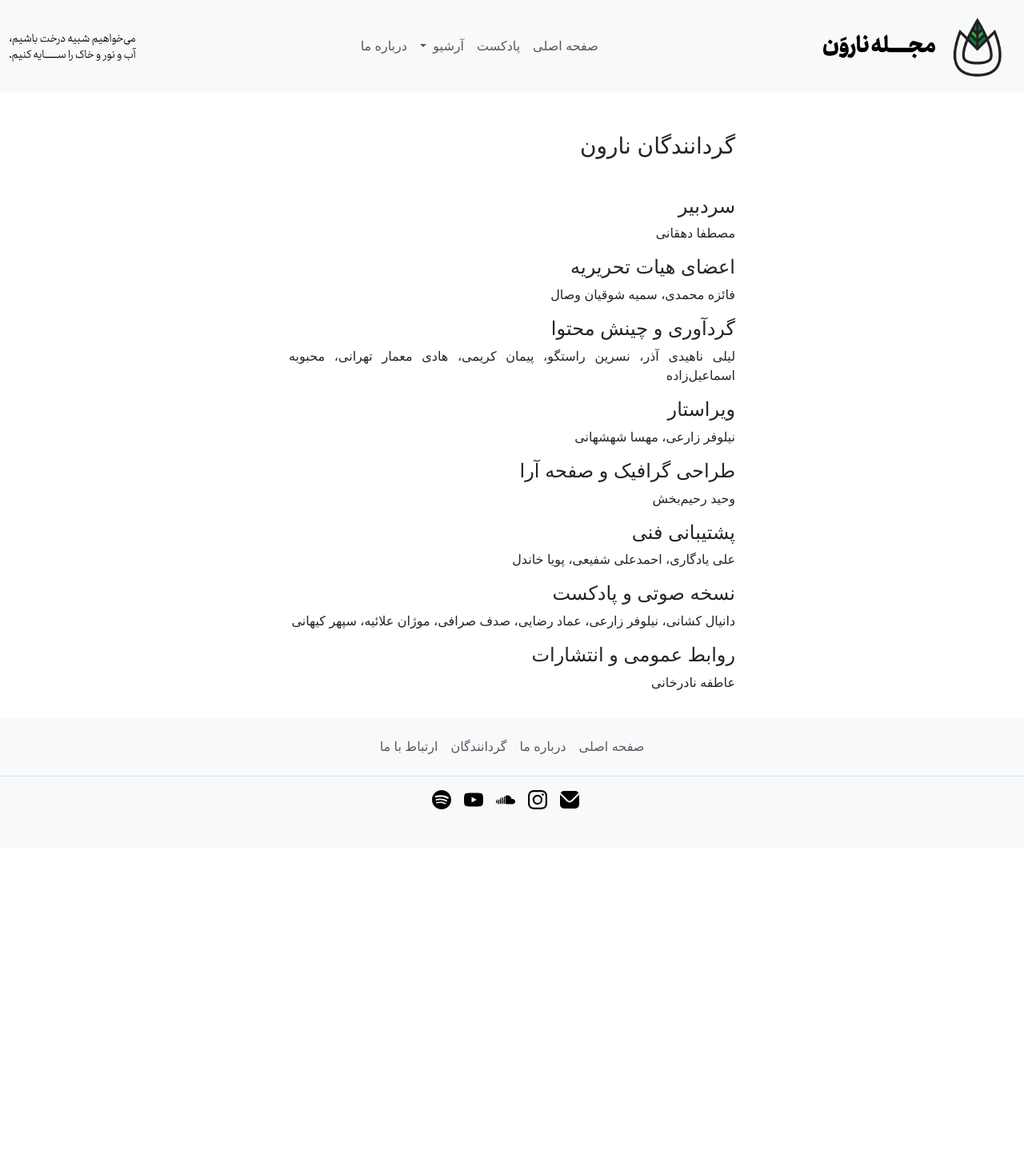
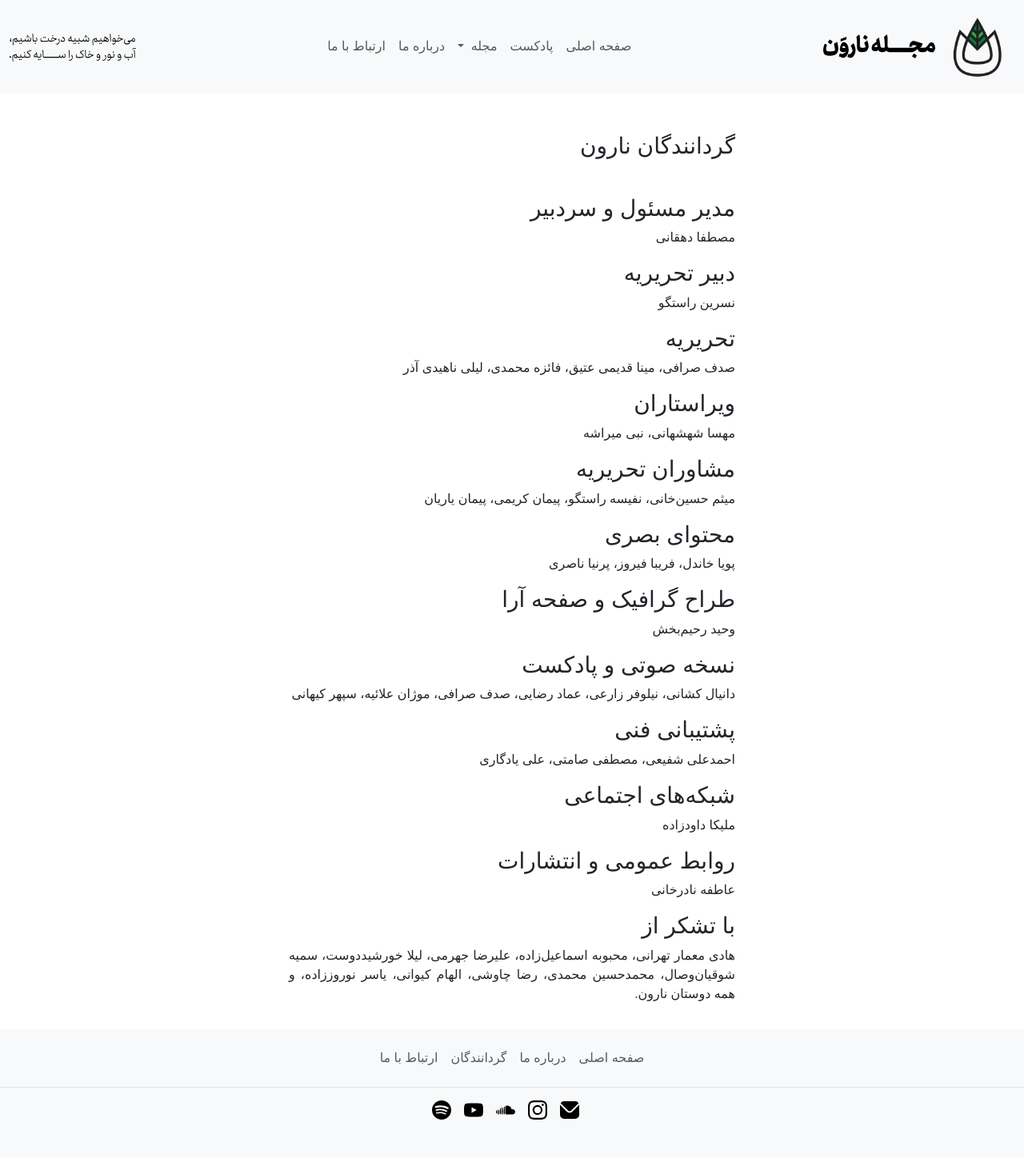
Before and after one commit to NaarvanMag/naarvanmag.github.io, a Jekyll site: the page built from pages/staff.markdown, in a window 1280 px wide. Shown: the whole page at 80% size. Built offline with Jekyll 4.4.1, drawn with Linux system fonts in a browser that asks for light colours; nearby versions of some CDN libraries; a style sheet for code colours, icons or effects is not loaded; before the commit the page ends 1060 px from its top, so only the background shows below that.

Commit message:
add staff, writers, podcast description

```diff
--- a/_layouts/default.html
+++ b/_layouts/default.html
@@ -11,7 +11,8 @@
     <link rel="stylesheet"
         href="https://cdn.jsdelivr.net/npm/bootstrap@5.3.2/dist/css/bootstrap.rtl.min.css"
         integrity="sha384-nU14brUcp6StFntEOOEBvcJm4huWjB0OcIeQ3fltAfSmuZFrkAif0T+UtNGlKKQv"
-        crossorigin="anonymous" />
+        crossorigin="anonymous"
+    />
 
     <link rel="stylesheet" type="text/css"
         href="https://cdn.jsdelivr.net/gh/rastikerdar/vazirmatn@v33.003/Vazirmatn-font-face.css" />
@@ -68,14 +69,18 @@
                     </li>
                     <li class="nav-item dropdown">
                         <a class="nav-link dropdown-toggle" href="#" role="button" data-bs-toggle="dropdown" aria-expanded="false">
-                          آرشیو
+                          مجله
                         </a>
                         <ul class="dropdown-menu" style="border: none;">
                           <li><a class="dropdown-item" href="/archive/1">شماره اول</a></li>
+                          <li><a class="dropdown-item" href="#">شماره دوم (بزودی)</a></li>
                         </ul>
                     </li>
                     <li class="nav-item">
                         <a class="nav-link" href="/about">درباره ما</a>
+                    </li>
+                    <li class="nav-item">
+                        <a class="nav-link" href="/contact">ارتباط با ما</a>
                     </li>
                 </ul>
                 <div class="d-flex mt-3 mt-lg-1">
@@ -139,7 +144,8 @@
     <script
         src="https://cdn.jsdelivr.net/npm/bootstrap@5.3.2/dist/js/bootstrap.bundle.min.js"
         integrity="sha384-C6RzsynM9kWDrMNeT87bh95OGNyZPhcTNXj1NW7RuBCsyN/o0jlpcV8Qyq46cDfL"
-        crossorigin="anonymous">
+        crossorigin="anonymous"
+    >
     </script>
 
   </body>
--- a/pages/staff.markdown
+++ b/pages/staff.markdown
@@ -4,26 +4,38 @@ title: گردانندگان نارون
 permalink: /staff/
 ---
 
-#### سردبیر
+### مدیر مسئول و سردبیر
 مصطفا دهقانی
 
-#### اعضای هیات تحریریه
-فائزه محمدی، سمیه شوقیان وصال
+### دبیر تحریریه
+نسرین راستگو
 
-#### گردآوری و چینش محتوا
-لیلی ناهیدی آذر، نسرین راستگو، پیمان کریمی، هادی معمار تهرانی، محبوبه اسماعیل‌زاده
+### تحریریه
+صدف صرافی، مینا قدیمی عتیق، فائزه محمدی، لیلی ناهیدی آذر
 
-#### ویراستار
-نیلوفر زارعی، مهسا شهشهانی
+### ویراستاران
+مهسا شهشهانی، نبی میراشه
 
-#### طراحی گرافیک و صفحه آرا
+### مشاوران تحریریه
+میثم حسین‌خانی، نفیسه راستگو، پیمان کریمی، پیمان یاریان
+
+### محتوای بصری
+پویا خاندل، فریبا فیروز، پرنیا ناصری
+
+### طراح گرافیک و صفحه آرا
 وحید رحیم‌بخش
 
-#### پشتیبانی فنی
-علی یادگاری، احمد‌علی شفیعی، پویا خاندل
-
-#### نسخه صوتی و پادکست
+### نسخه صوتی و پادکست
 دانیال کشانی، نیلوفر زارعی، عماد رضایی، صدف صرافی، موژان علائیه، سپهر کیهانی
 
-#### روابط عمومی و انتشارات
+### پشتیبانی فنی
+احمد‌علی شفیعی، مصطفی صامتی، علی یادگاری
+
+### شبکه‌های اجتماعی
+ملیکا داودزاده
+
+### روابط عمومی و انتشارات
 عاطفه نادرخانی
+
+### با تشکر از
+هادی معمار تهرانی، محبوبه اسماعیل‌زاده، علیرضا جهرمی، لیلا خورشیددوست، سمیه شوقیان‌وصال،  محمدحسین محمدی، رضا چاوشی، الهام کیوانی، یاسر نوروززاده،  و همه دوستان نارون.
```
Also changed, not shown: pages/archive/1.html (+8 -0 lines), pages/podcast.html (+39 -6 lines).
